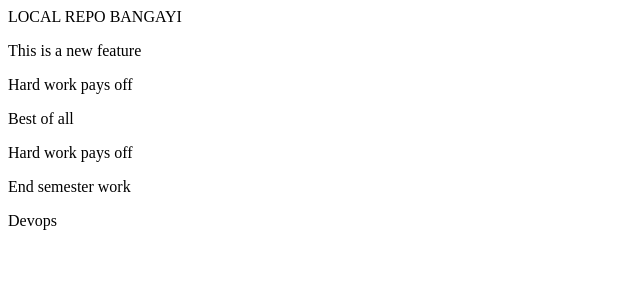
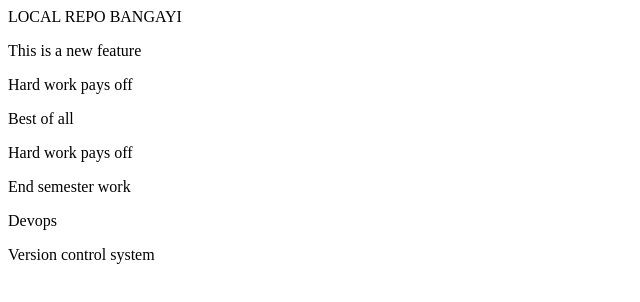
Before and after one commit to Rehan-IT31/localrepo, a plain HTML site: page index.html in a window 1280 px wide. Shown: the whole page, without its empty margins (0-640 px from the left). Drawn offline with Linux system fonts and the light colour scheme.

Commit message:
Version control s

```diff
--- a/index.html
+++ b/index.html
@@ -5,3 +5,4 @@
 <p>Hard work pays off</p>
 <p>End semester work</p>
 <p>Devops</p>
+<p>Version control system</p>
```
